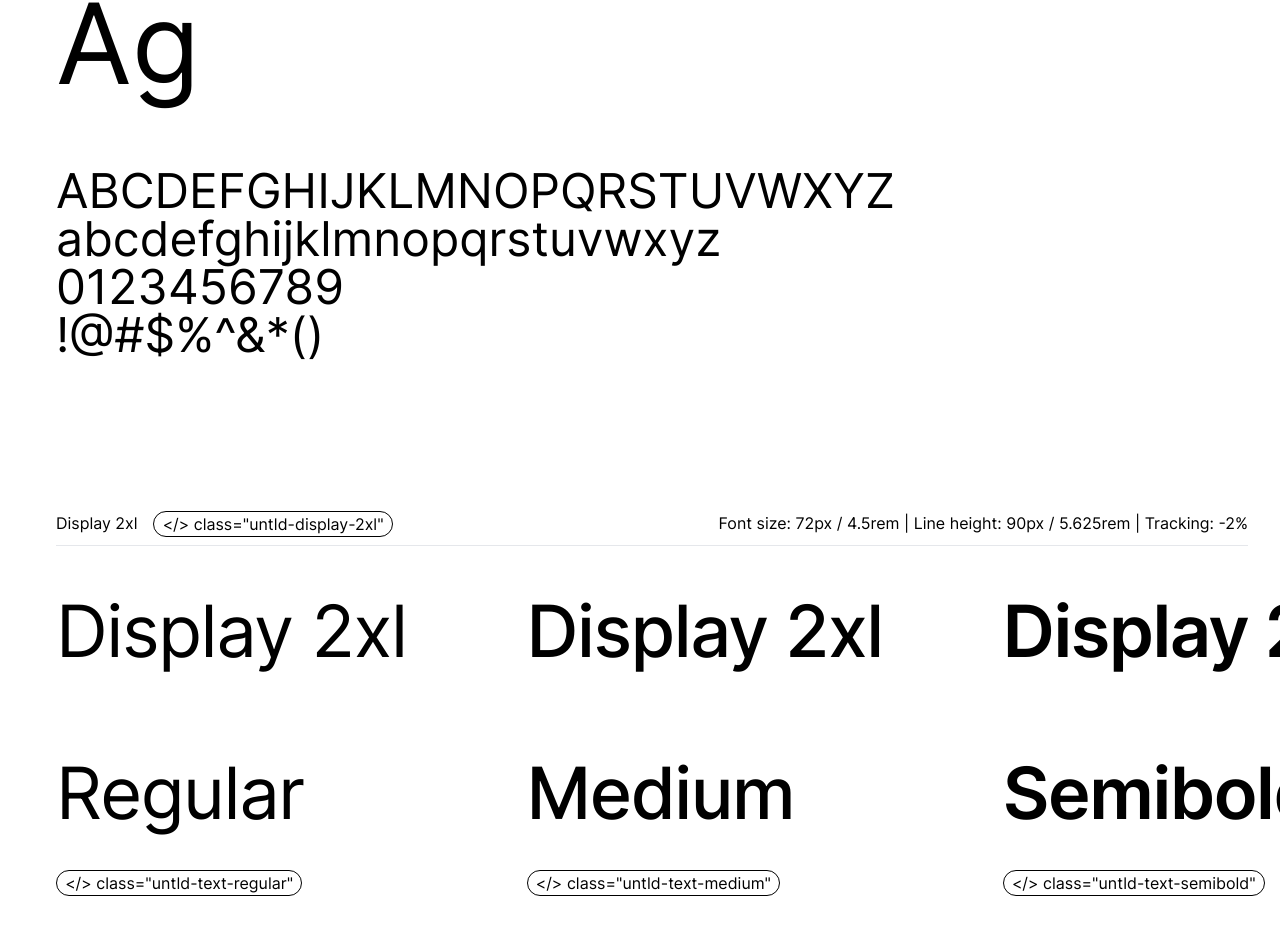
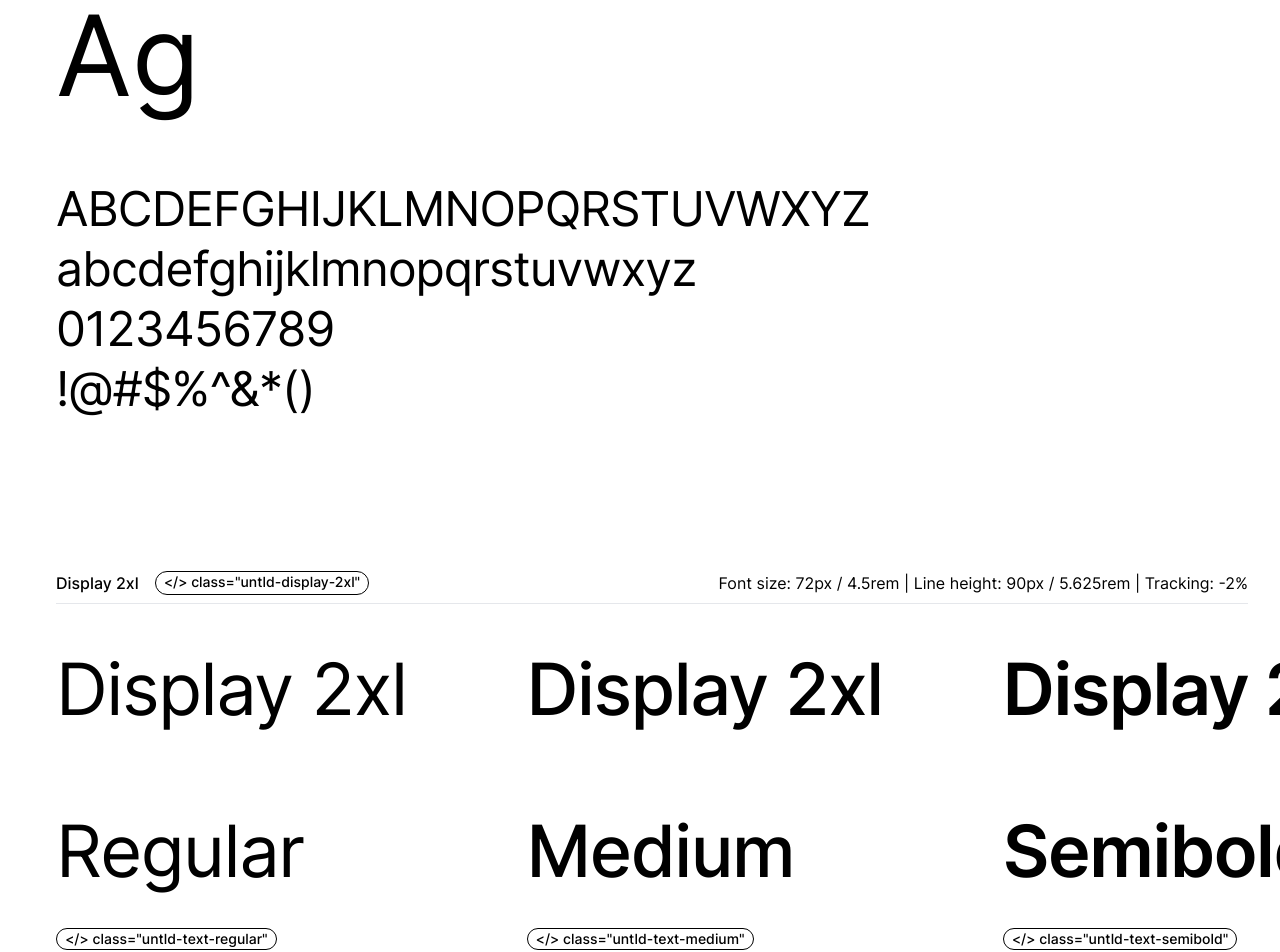
Before and after one commit to benjaminpreiss/untitled-ui-components, a SvelteKit app: page /typography in a window 1280 px wide. Shown: the part 149-1101 px from the top of the page. Built offline with nearby package versions, Linux system fonts and the light colour scheme.

Commit message:
adjust font-sizes to take library classes

```diff
--- a/src/routes/typography/+page.svelte
+++ b/src/routes/typography/+page.svelte
@@ -83,10 +83,10 @@
 
 <div class="flex flex-col items-start justify-start m-10 p-4 antialiased space-y-4">
 	<div class="space-y-1 mb-6">
-		<h1 class="text-5xl">Inter</h1>
-		<h2 class="text-[7rem]">Ag</h2>
+		<h1 class="untld-display-lg untld-text-regular">Inter</h1>
+		<h2 class="text-[7rem] untld-text-regular">Ag</h2>
 	</div>
-	<p class="text-5xl">
+	<p class="untld-display-lg untld-text-regular">
 		ABCDEFGHIJKLMNOPQRSTUVWXYZ <br />
 		abcdefghijklmnopqrstuvwxyz <br />
 		0123456789 <br />
@@ -102,12 +102,16 @@
 			>
 				<div class="flex justify-between">
 					<div class="flex">
-						<div class="mr-4">{item.header.stylename}</div>
-						<div class="border border-black rounded-full py-0.25 px-2">
+						<div class="mr-4 text-[1rem] leading-[1.5rem] untld-text-medium">
+							{item.header.stylename}
+						</div>
+						<div
+							class="border border-black rounded-full py-0.25 px-2 untld-text-medium untld-text-sm"
+						>
 							&lt;/&gt; class="{item.tailwind}"
 						</div>
 					</div>
-					<div>{item.header.styledata}</div>
+					<div class="untld-text-md untld-text-regular">{item.header.styledata}</div>
 				</div>
 			</div>
 			<div class="flex flex-col items-start space-y-8 mr-20">
@@ -115,7 +119,7 @@
 					<p>{item.header.stylename}</p>
 					<p>Regular</p>
 				</div>
-				<div class="border border-black rounded-full py-0.25 px-2">
+				<div class="border border-black rounded-full py-0.25 px-2 untld-text-sm untld-text-medium">
 					&lt;/&gt; class="untld-text-regular"
 				</div>
 			</div>
@@ -124,7 +128,7 @@
 					<p>{item.header.stylename}</p>
 					<p>Medium</p>
 				</div>
-				<div class="border border-black rounded-full py-0.25 px-2">
+				<div class="border border-black rounded-full py-0.25 px-2 untld-text-sm untld-text-medium">
 					&lt;/&gt; class="untld-text-medium"
 				</div>
 			</div>
@@ -133,7 +137,7 @@
 					<p>{item.header.stylename}</p>
 					<p>Semibold</p>
 				</div>
-				<div class="border border-black rounded-full py-0.25 px-2">
+				<div class="border border-black rounded-full py-0.25 px-2 untld-text-sm untld-text-medium">
 					&lt;/&gt; class="untld-text-semibold"
 				</div>
 			</div>
@@ -142,7 +146,7 @@
 					<p>{item.header.stylename}</p>
 					<p>Bold</p>
 				</div>
-				<div class="border border-black rounded-full py-0.25 px-2">
+				<div class="border border-black rounded-full py-0.25 px-2 untld-text-sm untld-text-medium">
 					&lt;/&gt; class="untld-text-bold"
 				</div>
 			</div>
```
